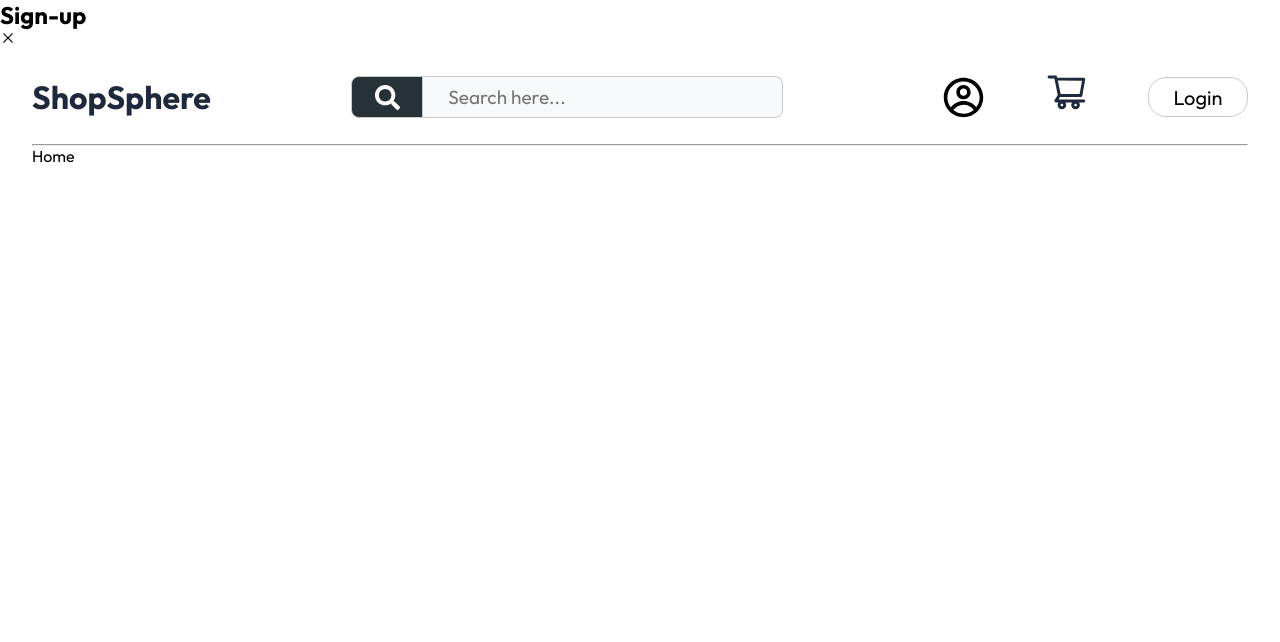
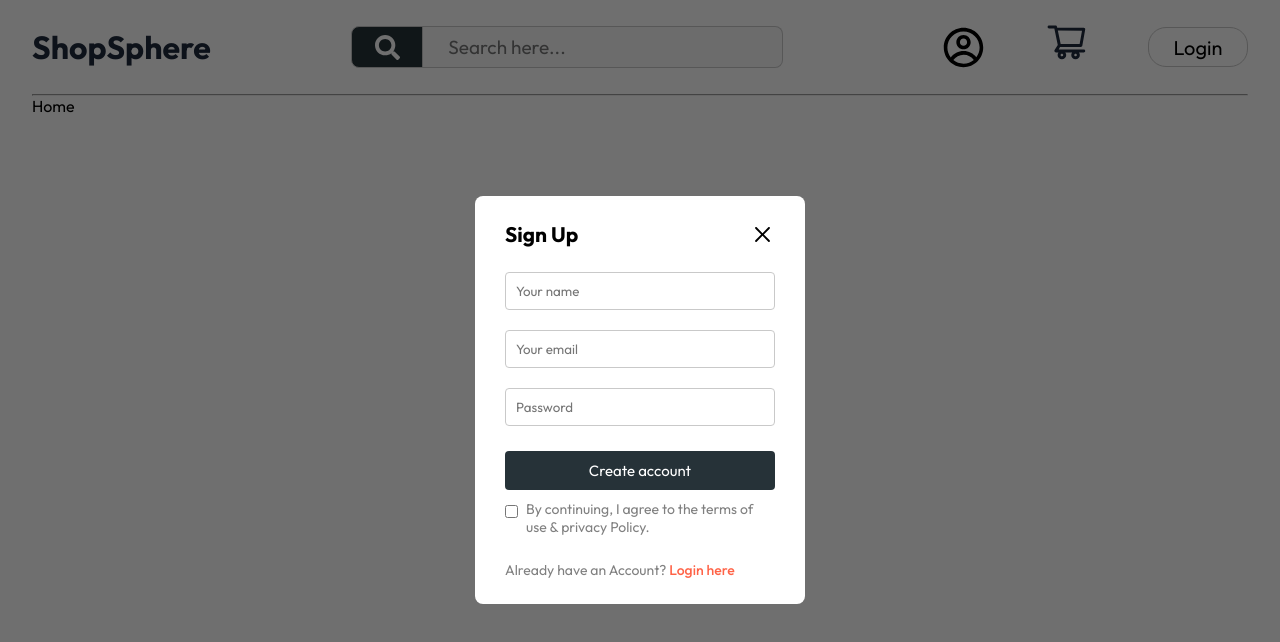
Before and after one commit to aijayant/ecom, a React (Vite) app in the folder frontend/: page / in a window 1280 px wide. Both pictures are taken after a click on the button "Login". Shown: the top 642 px of the page. Built offline with nearby package versions, Linux system fonts and the light colour scheme.

Commit message:
Sign Up/Login Page is created.

```diff
--- a/frontend/src/Components/Sign-up/SignUpLogin.css
+++ b/frontend/src/Components/Sign-up/SignUpLogin.css
@@ -6,3 +6,72 @@
   background-color: #00000090;
   display: grid;
 }
+
+.signup-page-popup {
+  place-self: center;
+  width: max(23vw, 330px);
+  color: #808080;
+  background-color: #fff;
+  display: flex;
+  flex-direction: column;
+  gap: 25px;
+  padding: 25px 30px;
+  border-radius: 8px;
+  font-size: 14px;
+  animation: fadeIn 0.5s;
+}
+
+.signup-page-title {
+  display: flex;
+  justify-content: space-between;
+  align-items: center;
+  color: #000;
+}
+
+.signup-page-title .cross-icon {
+  cursor: pointer;
+  font-size: 25px;
+}
+
+.sign-page-inputs {
+  display: flex;
+  flex-direction: column;
+  gap: 20px;
+}
+
+.sign-page-inputs input {
+  outline: none;
+  border: 1px solid #c9c9c9;
+  padding: 10px;
+  border-radius: 4px;
+}
+
+.signup-page-popup button {
+  border: none;
+  padding: 10px;
+  border-radius: 4px;
+  color: #fff;
+  background-color: #263238;
+  font-size: 15px;
+  cursor: pointer;
+}
+
+.sign-page-condition {
+  display: flex;
+  align-items: start;
+  gap: 8px;
+  margin-top: -15px;
+}
+
+.sign-page-condition input {
+  margin-top: 5px;
+}
+
+.Signup-main p span {
+  color: tomato;
+  font-weight: 500;
+  cursor: pointer;
+}
+.Signup-main p span:hover {
+  border-bottom: 1px solid tomato;
+}
--- a/frontend/src/Components/Sign-up/SignUpLogin.jsx
+++ b/frontend/src/Components/Sign-up/SignUpLogin.jsx
@@ -1,15 +1,36 @@
 import React, { useState } from 'react'
+import './SignUpLogin.css'
 import { RxCross2 } from "react-icons/rx";
 
 const SignUpLogin = ({ setShowSignUp }) => {
-  const [signUp, setSignUp] = useState("Sign-up")
+
+  const [currentState, setCurrentState] = useState("Sign Up")
+
   return (
     <div className="Signup-main">
-      <form className="signup-popup">
-        <div className="signup-title">
-          <h2>{signUp}</h2>
-          <RxCross2 onClick={() => setShowSignUp(false)} />
+
+      <form className="signup-page-popup">
+
+        <div className="signup-page-title">
+          <h2>{currentState}</h2>
+          <RxCross2 className='cross-icon' onClick={() => setShowSignUp(false)} />
         </div>
+
+        <div className="sign-page-inputs">
+          {currentState === 'Login' ? <></> : <input type="text" name="" placeholder='Your name' required />}
+          <input type="email" name="" placeholder='Your email' required />
+          <input type="password" name="" placeholder='Password' required />
+        </div>
+
+        <button>{currentState === "Sign Up" ? "Create account" : "Login"}</button>
+        <div className="sign-page-condition">
+          <input type="checkbox" name="" required />
+          <p>By continuing, I agree to the terms of use & privacy Policy.</p>
+        </div>
+        {currentState === "Login"
+          ? <p>Create a new account ? <span onClick={() => setCurrentState("Sign Up")}>Click here</span></p>
+          : <p>Already have an Account? <span onClick={() => setCurrentState("Login")}>Login here</span></p>}
+
 
       </form>
     </div>
```
Lines whose indentation alone changed are shown as unchanged.
